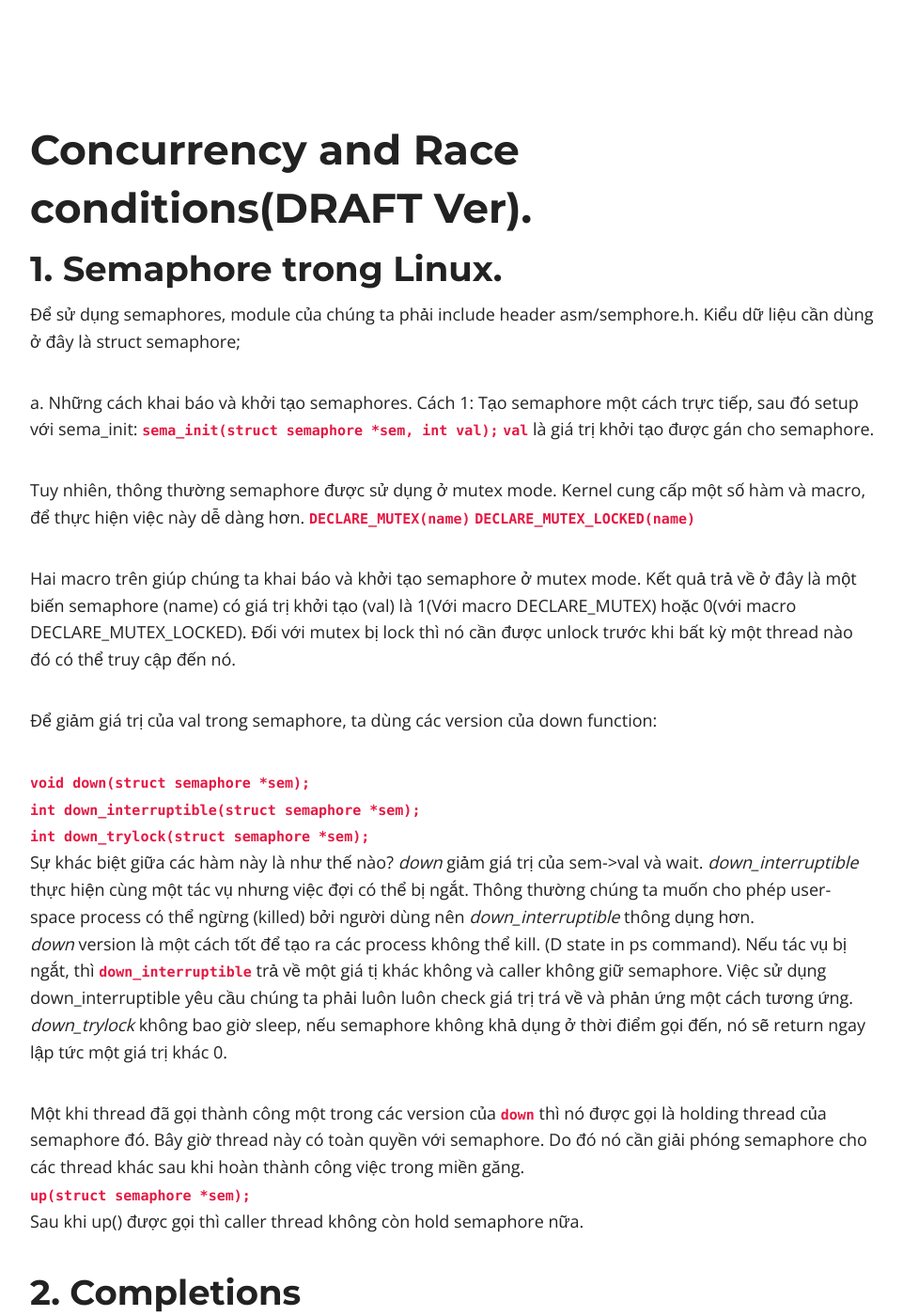
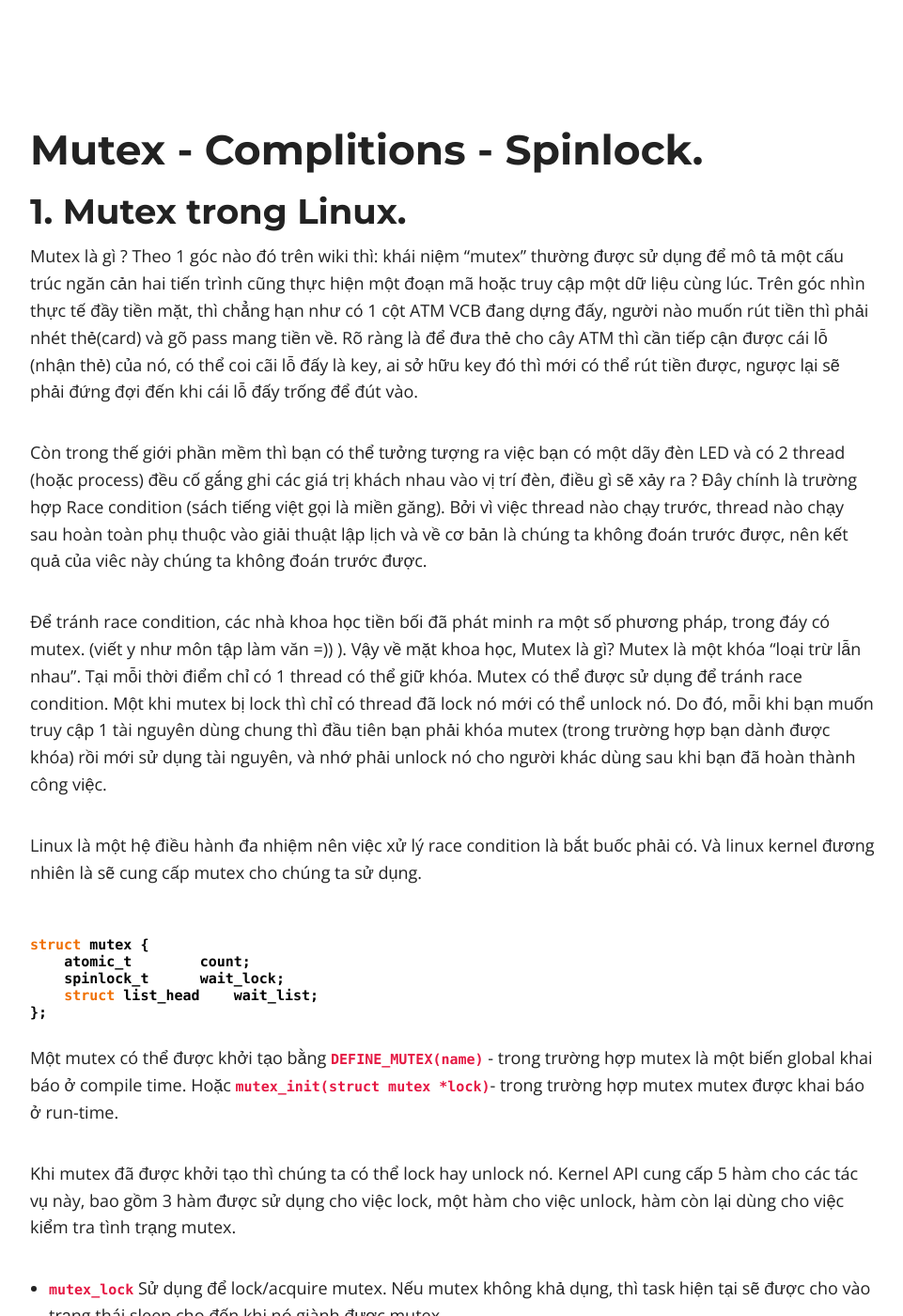
Before and after one commit to ita93/ita93.github.io, a Jekyll site: the page built from _posts/2018-01-15-Mutex-Complitions-Spinlock.md, in a window 1280 px wide and 1400 px high, scrolled down 403 px. Shown: the whole window at 94% size, without its empty margins (158-1119 px from the left). Built offline with Jekyll 4.4.1, drawn with Linux system fonts in a browser that asks for light colours; nearby versions of some CDN libraries; comment, search, counter and statistics services are not loaded; some of the changed text lies outside the part shown.

Commit message:
Mutex concept

```diff
--- a/_posts/2018-01-15-Mutex-Complitions-Spinlock.md
+++ b/_posts/2018-01-15-Mutex-Complitions-Spinlock.md
@@ -5,35 +5,32 @@ category: Linux device driver
 
 comments: true
 ---
-# Concurrency and Race conditions(DRAFT Ver).
+# Mutex - Complitions - Spinlock.
 
-## 1. Semaphore trong Linux.
+## 1. Mutex trong Linux.
+Mutex là gì ? Theo 1 góc nào đó trên wiki thì:  khái niệm "mutex" thường được sử dụng để mô tả một cấu trúc ngăn cản hai tiến trình cũng thực hiện một đoạn mã hoặc truy cập một dữ liệu cùng lúc. Trên góc nhìn thực tế đầy tiền mặt, thì chẳng hạn như có 1 cột ATM VCB đang dựng đấy, người nào muốn rút tiền thì phải nhét thẻ(card) và gõ pass mang tiền về. Rõ ràng là để đưa thẻ cho cây ATM thì cần tiếp cận được cái lỗ (nhận thẻ) của nó, có thể coi cãi lỗ đấy là key, ai sở hữu key đó thì mới có thể rút tiền được, ngược lại sẽ phải đứng đợi đến khi cái lỗ đấy trống để đút vào.
+<p>Còn trong thế giới phần mềm thì bạn có thể tưởng tượng ra việc bạn có một dãy đèn LED và có 2 thread (hoặc process) đều cố gắng ghi các giá trị khách nhau vào vị trí đèn, điều gì sẽ xảy ra ? Đây chính là trường hợp Race condition (sách tiếng việt gọi là miền găng). Bởi vì việc thread nào chạy trước, thread nào chạy sau hoàn toàn phụ thuộc vào giải thuật lập lịch và về cơ bản là chúng ta không đoán trước được, nên kết quả của viêc này chúng ta không đoán trước được.</p>
+Để tránh race condition, các nhà khoa học tiền bối đã phát minh ra một số phương pháp, trong đáy có mutex. (viết y như môn tập làm văn =)) ).
+Vậy về mặt khoa học, Mutex là gì? Mutex là một khóa "loại trừ lẫn nhau". Tại mỗi thời điểm chỉ có 1 thread có thể giữ khóa. Mutex có thể được sử dụng để tránh race condition. Một khi mutex bị lock thì chỉ có thread đã lock nó mới có thể unlock nó. Do đó, mỗi khi bạn muốn truy cập 1 tài nguyên dùng chung thì đầu tiên bạn phải khóa mutex (trong trường hợp bạn dành được khóa) rồi mới sử dụng tài nguyên, và nhớ phải unlock nó cho người khác dùng sau khi bạn đã hoàn thành công việc.
 
-Để sử dụng semaphores, module của chúng ta phải include header asm/semphore.h.
-Kiểu dữ liệu cần dùng ở đây là struct semaphore;
+Linux là một hệ điều hành đa nhiệm nên việc xử lý race condition là bắt buốc phải có. Và linux kernel đương nhiên là sẽ cung cấp mutex cho chúng ta sử dụng.
 
-a. Những cách khai báo và khởi tạo semaphores.
-Cách 1: Tạo semaphore một cách trực tiếp, sau đó setup với sema_init:
-<code>sema_init(struct semaphore *sem, int val);</code>
-<code>val</code> là giá trị khởi tạo được gán cho semaphore.
+{% highlight c %}
+struct mutex {
+    atomic_t        count;
+    spinlock_t      wait_lock;
+    struct list_head    wait_list;
+};
+{% endhighlight %}
 
-Tuy nhiên, thông thường semaphore được sử dụng ở mutex mode. Kernel cung cấp một số hàm và macro, để thực hiện việc này dễ dàng hơn.
-<code>DECLARE_MUTEX(name)</code>
-<code>DECLARE_MUTEX_LOCKED(name)</code>
-<p>Hai macro trên giúp chúng ta khai báo và khởi tạo semaphore ở mutex mode. Kết quả trả về ở đây là một biến semaphore (name) có giá trị khởi tạo (val) là 1(Với macro DECLARE_MUTEX) hoặc 0(với macro DECLARE_MUTEX_LOCKED). Đối với mutex bị lock thì nó cần được unlock trước khi bất kỳ một thread nào đó có thể truy cập đến nó.</p>
+Một mutex có thể được khởi tạo bằng <code>DEFINE_MUTEX(name)</code> - trong trường hợp mutex là một biến global khai báo ở compile time. Hoặc <code>mutex_init(struct mutex *lock)</code>- trong trường hợp mutex mutex được khai báo ở run-time.
 
-<p>Để giảm giá trị của val trong semaphore, ta dùng các version của down function:</p>
-<code>void down(struct semaphore *sem);</code><br/>
-<code>int down_interruptible(struct semaphore *sem);</code><br/>
-<code>int down_trylock(struct semaphore *sem);</code><br/>
-Sự khác biệt giữa các hàm này là như thế nào? <i>down</i> giảm giá trị của sem->val và wait. <i>down_interruptible</i> thực hiện cùng một tác vụ nhưng việc đợi có thể bị ngắt. Thông thường chúng ta muốn cho phép user-space process có thể ngừng (killed) bởi người dùng nên <i>down_interruptible</i> thông dụng hơn.<br/>
-<i>down</i> version là một cách tốt để tạo ra các process không thể kill. (D state in ps command).
-Nếu tác vụ bị ngắt, thì <code>down_interruptible</code> trả về một giá tị khác không và caller không giữ semaphore. Việc sử dụng down_interruptible yêu cầu chúng ta phải luôn luôn check giá trị trá về và phản ứng một cách tương ứng.<br/>
-<i>down_trylock</i> không bao giờ sleep, nếu semaphore không khả dụng ở thời điểm gọi đến, nó sẽ return ngay lập tức một giá trị khác 0.<br/>
-
-Một khi thread đã gọi thành công một trong các version của <code>down</code> thì nó được gọi là holding thread của semaphore đó. Bây giờ thread này có toàn quyền với semaphore. Do đó nó cần giải phóng semaphore cho các thread khác sau khi hoàn thành công việc trong miền găng.<br/>
-<code>up(struct semaphore *sem);</code><br/>
-Sau khi up() được gọi thì caller thread không còn hold semaphore nữa.<br/>
+Khi mutex đã được khởi tạo thì chúng ta có thể lock hay unlock nó. Kernel API cung cấp 5 hàm cho các tác vụ này, bao gồm 3 hàm được sử dụng cho việc lock, một hàm cho việc unlock, hàm còn lại dùng cho việc kiểm tra tình trạng mutex.
+   - <code>mutex_lock</code> Sử dụng để lock/acquire mutex. Nếu mutex không khả dụng, thì task hiện tại sẽ được cho vào trạng thái sleep cho đến khi nó giành được mutex.
+   - <code>mutex_lock_interruptible</code> Tương tự như hàm mutex_lock, tuy nhiên trong thời gian đợi mutex, ta có thể interrupt task, chẳng hạn với CTRL+C.
+   - <code>mutex_trylock</code>  Giống như cái tên của nó, nếu không dành được lock nó sẽ return chứ không đợi chờ gì cả.
+   - <code>mutex_unlock</code> Hàm này được sử dụng để giải phóng một mutex mà nó đã khóa trước đó (cùng 1 thread - task). Ai tắt nút thì người đó phải mở nút.
+   - <code>mutex_is_locked</code> kiểm tra xem mutex có đang bị lock không (có thể dùng chúng với mutex_trylock).
 
 ## 2. Completions
 Một trong các pattern phổ biến trong kernel programming là khởi tạo một số activity bên ngoài current thread, sau đó đợi đến khi activity đó hoànthành. Activity này có thể là tạo một kernel thread hoặc một user-space process mới, một request đến một process đã tồn tại, hoặc một sốhardware-based action.
@@ -119,7 +116,7 @@ b. Tương ứng với các hàm trên chúng ta có 4 hàm để unlock một s
 <code>int spin_trylock_bh(spinlock_t *lock);</code><br/>
 
 ## 7. Practice make perfect
-Bây giờ đến phần ví dụ, phần này sẽ dùng lại device driver đã viết trong bài [Character device], và thêm phần xử lý miền găng vào. Nhưng trước hết, hãy viết một user-program để việc test được dễ dàng và rõ ràng hơn. Tạo một file code mới có tên là: <code>oni_test_app.c</code>
+Bây giờ đến phần ví dụ, phần này sẽ dùng lại device driver đã viết trong bài  <a href="{{ site.url }}/_post/2017-12-18-character-device.md">Character device</a>, và thêm phần xử lý miền găng vào. Nhưng trước hết, hãy viết một user-program để việc test được dễ dàng và rõ ràng hơn. Tạo một file code mới có tên là: <code>oni_test_app.c</code>
 {% highlight c %}
 #include<stdio.h>
 #include<stdlib.h>
```
